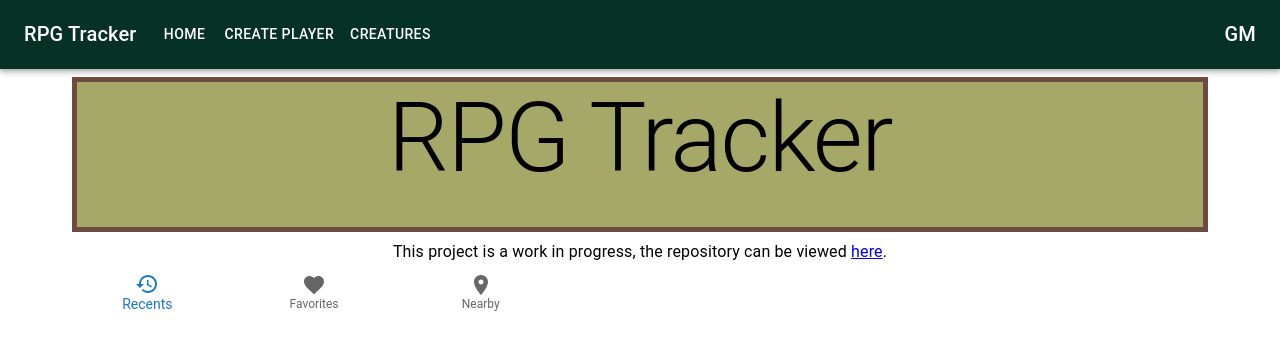
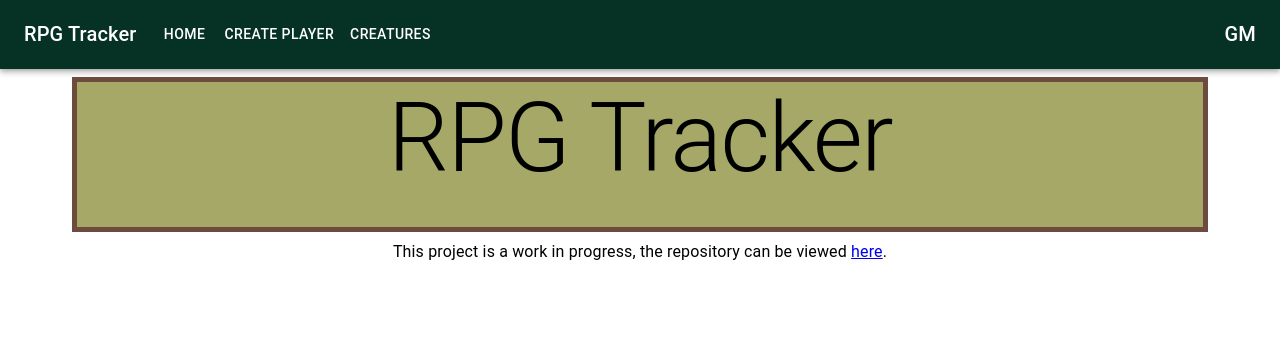
Before and after one commit to lchapmb/rpgTracker, a React (Create React App) app: page / in a window 1280 px wide. Shown: the top 350 px of the page. Built offline with nearby package versions, Linux system fonts and the light colour scheme.

Commit message:
adds pages array for links

```diff
--- a/src/components/navs/BottomNav.tsx
+++ b/src/components/navs/BottomNav.tsx
@@ -1,27 +1,35 @@
-import * as React from "react";
-import Box from "@mui/material/Box";
-import BottomNavigation from "@mui/material/BottomNavigation";
-import BottomNavigationAction from "@mui/material/BottomNavigationAction";
-import RestoreIcon from "@mui/icons-material/Restore";
-import FavoriteIcon from "@mui/icons-material/Favorite";
-import LocationOnIcon from "@mui/icons-material/LocationOn";
+import { Link } from "react-router-dom";
 
-export default function SimpleBottomNavigation() {
-  const [value, setValue] = React.useState(0);
+import { BottomNavigation, BottomNavigationAction, Paper } from "@mui/material";
+import AddCircleIcon from "@mui/icons-material/AddCircle";
+import PetsIcon from "@mui/icons-material/Pets";
+import HomeIcon from "@mui/icons-material/Home";
+
+export default function BottomNav() {
+  const pages = [
+    { title: "Home", path: "/", icon: <HomeIcon /> },
+    { title: "Create Player", path: "/create-player", icon: <AddCircleIcon /> },
+    { title: "Creatures", path: "/creatures-page", icon: <PetsIcon /> },
+  ];
 
   return (
-    <Box sx={{ width: 500 }}>
-      <BottomNavigation
-        showLabels
-        value={value}
-        onChange={(event, newValue) => {
-          setValue(newValue);
-        }}
-      >
-        <BottomNavigationAction label="Recents" icon={<RestoreIcon />} />
-        <BottomNavigationAction label="Favorites" icon={<FavoriteIcon />} />
-        <BottomNavigationAction label="Nearby" icon={<LocationOnIcon />} />
+    <Paper
+      sx={{
+        position: "fixed",
+        bottom: 0,
+        left: 0,
+        right: 0,
+        display: { xs: "block", md: "none" },
+      }}
+      elevation={3}
+    >
+      <BottomNavigation showLabels>
+        {pages.map((page) => (
+          <Link to={page.path} key={page.title}>
+            <BottomNavigationAction label="Create Creature" icon={page.icon} />
+          </Link>
+        ))}
       </BottomNavigation>
-    </Box>
+    </Paper>
   );
 }
```
